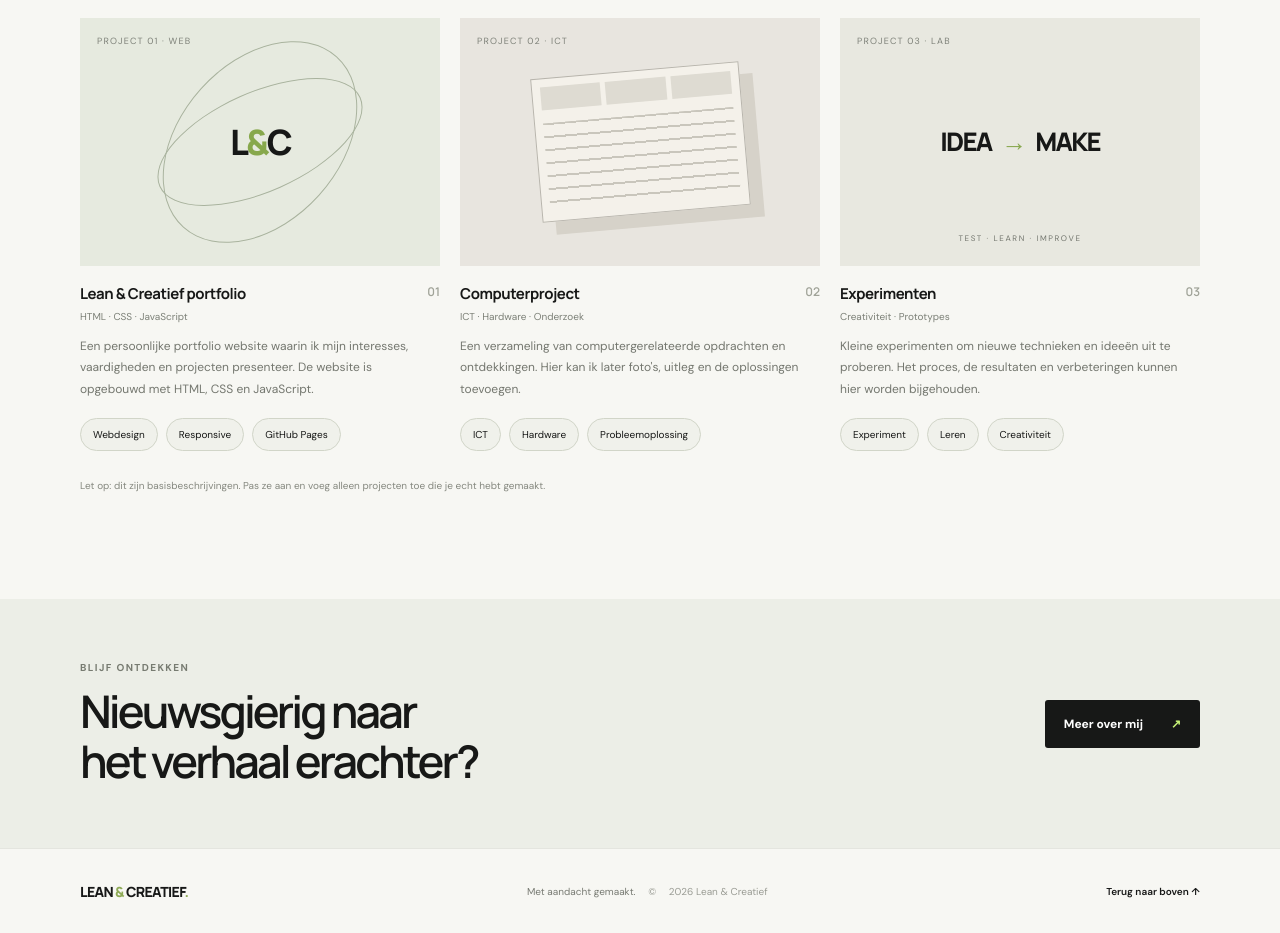
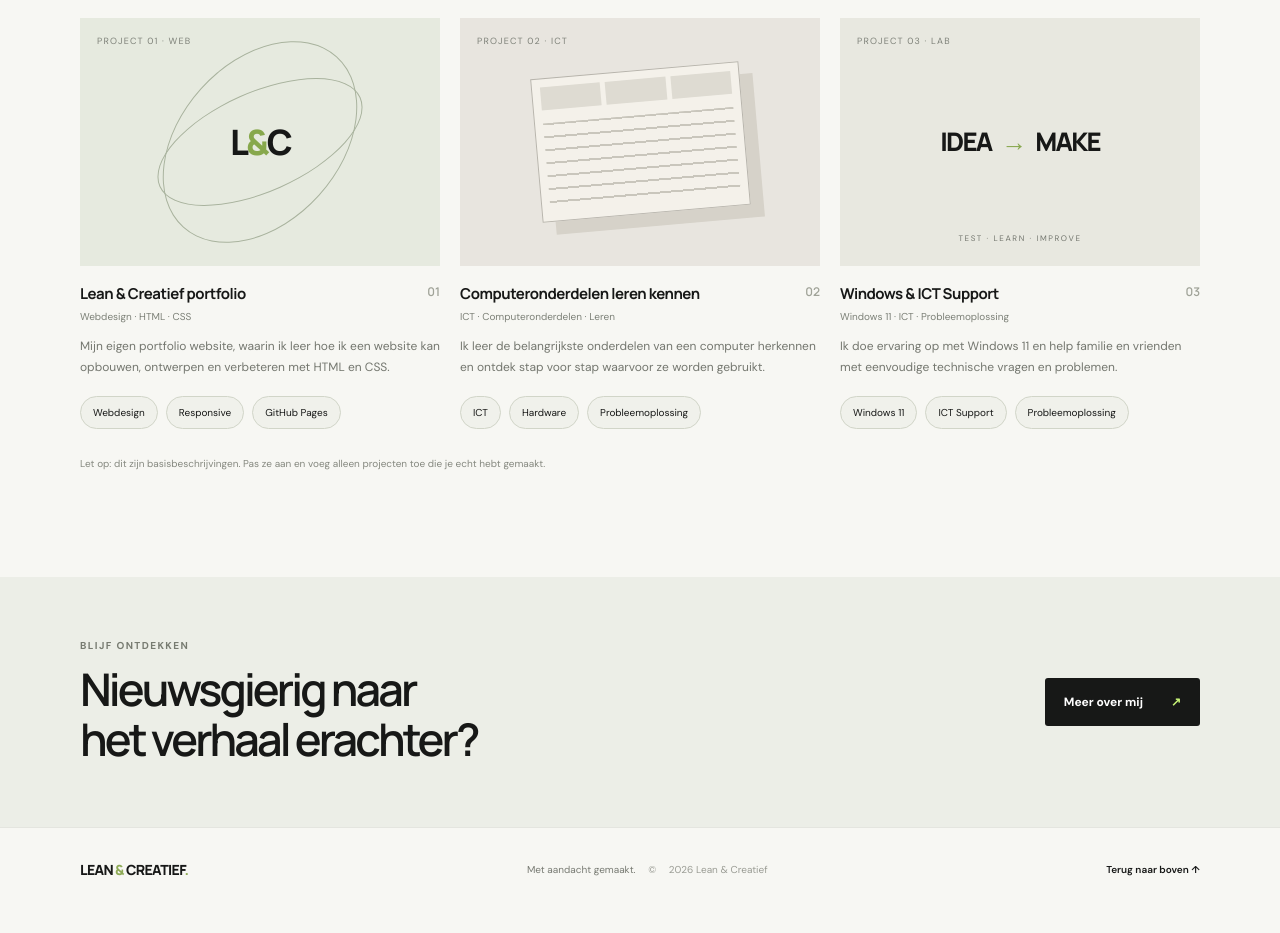
Before and after one commit to crezemini/Lean-Creatief, a plain HTML site: page projecten.html in a window 1280 px wide. Shown: the part 692-1625 px from the top of the page. After the commit the page ends 1604 px from the top, so only its background shows below. Drawn offline with Linux system fonts and the light colour scheme.

Commit message:
Update projecten.html

```diff
--- a/projecten.html
+++ b/projecten.html
@@ -45,23 +45,23 @@
       <div class="project-grid project-grid-page">
         <article class="project-card project-detail" id="portfolio-project">
           <div class="project-art art-one"><span class="art-label">PROJECT 01 · WEB</span><div class="orbit orbit-a"></div><div class="orbit orbit-b"></div><div class="art-center">L<span>&</span>C</div></div>
-          <div class="project-meta"><div><h3>Lean & Creatief portfolio</h3><p>HTML · CSS · JavaScript</p></div><span class="project-number">01</span></div>
-          <p class="project-description">Een persoonlijke portfolio website waarin ik mijn interesses, vaardigheden en projecten presenteer. De website is opgebouwd met HTML, CSS en JavaScript.</p>
+          <div class="project-meta"><div><h3>Lean & Creatief portfolio</h3><p>Webdesign · HTML · CSS</p></div><span class="project-number">01</span></div>
+          <p class="project-description">Mijn eigen portfolio website, waarin ik leer hoe ik een website kan opbouwen, ontwerpen en verbeteren met HTML en CSS.</p>
           <div class="project-tags"><span>Webdesign</span><span>Responsive</span><span>GitHub Pages</span></div>
         </article>
 
         <article class="project-card project-detail" id="computer-project">
           <div class="project-art art-two"><span class="art-label">PROJECT 02 · ICT</span><div class="grid-window"><span></span><span></span><span></span><div class="window-lines"></div></div></div>
-          <div class="project-meta"><div><h3>Computerproject</h3><p>ICT · Hardware · Onderzoek</p></div><span class="project-number">02</span></div>
-          <p class="project-description">Een verzameling van computergerelateerde opdrachten en ontdekkingen. Hier kan ik later foto's, uitleg en de oplossingen toevoegen.</p>
+          <div class="project-meta"><div><h3>Computeronderdelen leren kennen</h3><p>ICT · Computeronderdelen · Leren</p></div><span class="project-number">02</span></div>
+          <p class="project-description">Ik leer de belangrijkste onderdelen van een computer herkennen en ontdek stap voor stap waarvoor ze worden gebruikt.</p>
           <div class="project-tags"><span>ICT</span><span>Hardware</span><span>Probleemoplossing</span></div>
         </article>
 
         <article class="project-card project-detail" id="experimenten">
           <div class="project-art art-three"><span class="art-label">PROJECT 03 · LAB</span><div class="idea-shape">IDEA<span>→</span>MAKE</div><div class="idea-caption">TEST · LEARN · IMPROVE</div></div>
-          <div class="project-meta"><div><h3>Experimenten</h3><p>Creativiteit · Prototypes</p></div><span class="project-number">03</span></div>
-          <p class="project-description">Kleine experimenten om nieuwe technieken en ideeën uit te proberen. Het proces, de resultaten en verbeteringen kunnen hier worden bijgehouden.</p>
-          <div class="project-tags"><span>Experiment</span><span>Leren</span><span>Creativiteit</span></div>
+          <div class="project-meta"><div><h3>Windows & ICT Support</h3><p>Windows 11 · ICT · Probleemoplossing</p></div><span class="project-number">03</span></div>
+          <p class="project-description">Ik doe ervaring op met Windows 11 en help familie en vrienden met eenvoudige technische vragen en problemen.</p>
+          <div class="project-tags"><span>Windows 11</span><span>ICT Support</span><span>Probleemoplossing</span></div>
         </article>
       </div>
       <p class="edit-hint">Let op: dit zijn basisbeschrijvingen. Pas ze aan en voeg alleen projecten toe die je echt hebt gemaakt.</p>
```
